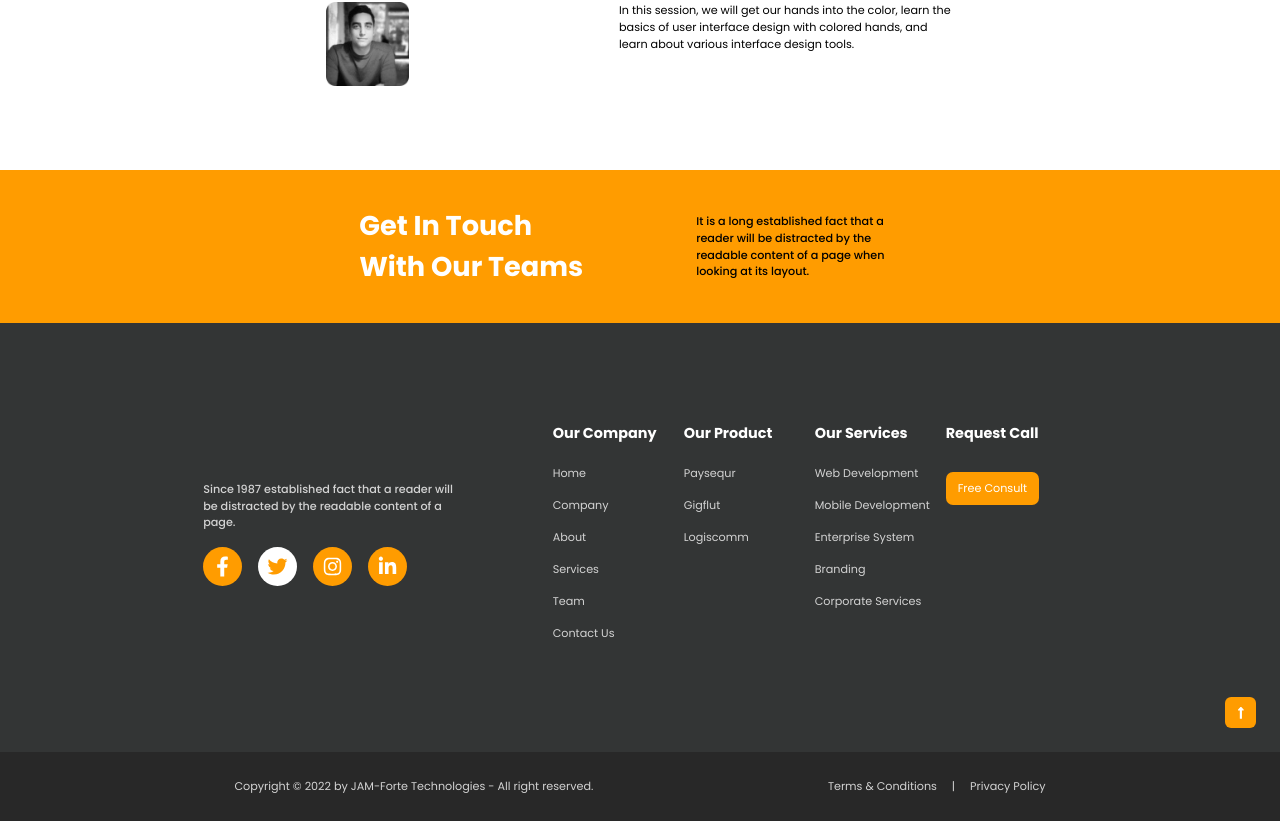
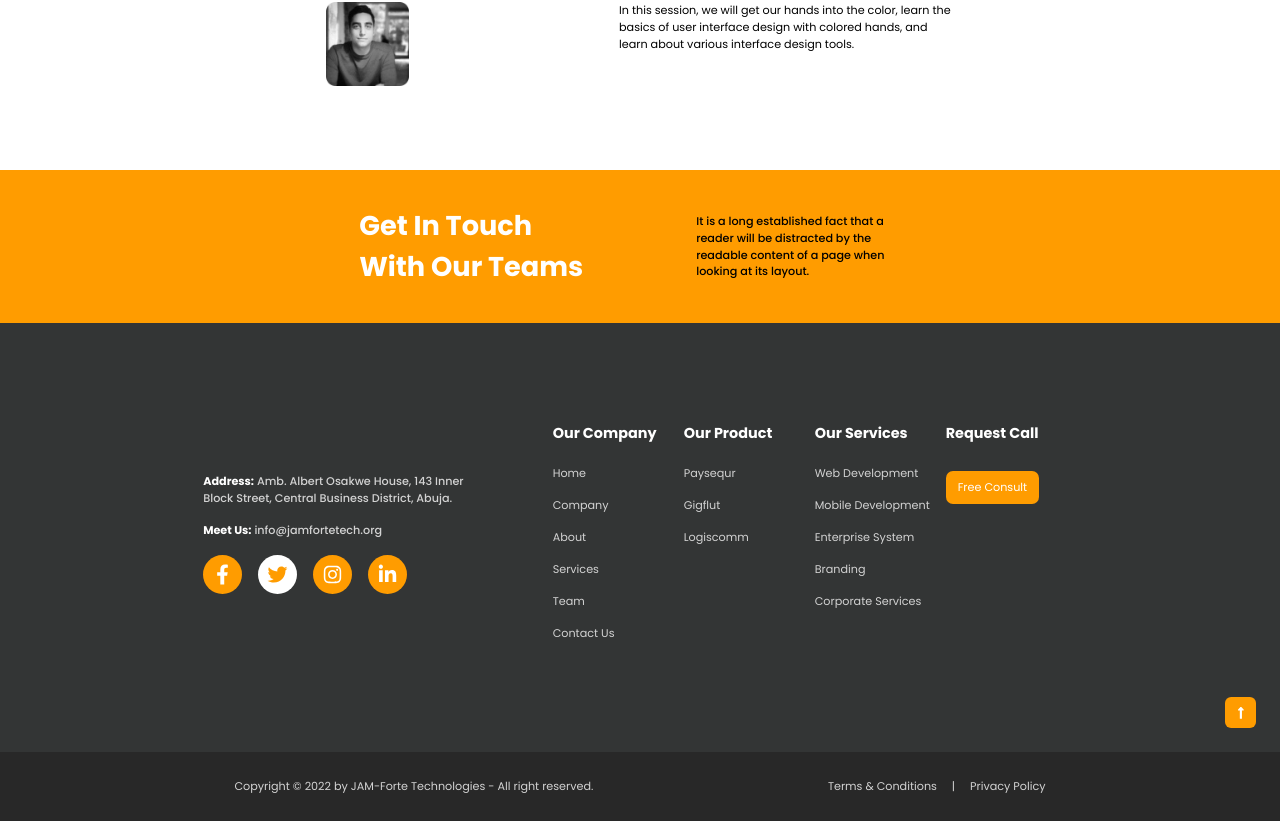
Before and after one commit to Erehmaryann/Erehmaryann.github.io, a React (Create React App) app: page /team in a window 1280 px wide. Shown: the part 1594-2415 px from the top of the page. Built offline with nearby package versions, Linux system fonts and the light colour scheme.

Commit message:
added address

```diff
--- a/src/components/footer/contact-us.tsx
+++ b/src/components/footer/contact-us.tsx
@@ -13,8 +13,11 @@ function ContactUs() {
       <div className="md:w-[70%] flex justify-between sm:flex-wrap items-center">
         <div className="flex flex-col items-start justify-center md:w-[30%]">
           <p className="text-[0.7rem] font-[500] text-[#D3D3D3] pb-4">
-            Since 1987 established fact that a reader will be distracted by the
-            readable content of a page.
+            <b className="text-white">Address:</b> Amb. Albert Osakwe House, 143
+            Inner Block Street, Central Business District, Abuja.
+          </p>
+          <p className="text-[0.7rem] font-[500] text-[#D3D3D3] pb-4">
+            <b className="text-white">Meet Us:</b> info@jamfortetech.org
           </p>
           <div className="flex flex-wrap">
             <a
@@ -185,7 +188,7 @@ function ContactUs() {
             <h6 className="text-white font-[700] text-[0.9rem]">
               Request Call
             </h6>
-            <form className="pt-[15px] pb-2">
+            <form className="pt-[14px] pb-2">
               <a href="tel:+234-704-550-9455">
                 <Button
                   type="button"
@@ -195,6 +198,15 @@ function ContactUs() {
                 </Button>
               </a>
             </form>
+            {/* <p className="text-[0.7rem] pt-[14px] font-[500] text-[#D3D3D3] pb-4">
+              <b className="text-white">Call Us:</b>
+            </p>
+            <p className="hover:text-[#ff9c00] text-[#D3D3D3] text-[0.7rem]">
+              +234-704-559455,
+            </p>
+            <p className="hover:text-[#ff9c00] text-[#D3D3D3] text-[0.7rem]">
+              +234-809-666-8657
+            </p> */}
           </div>
         </div>
       </div>
```
